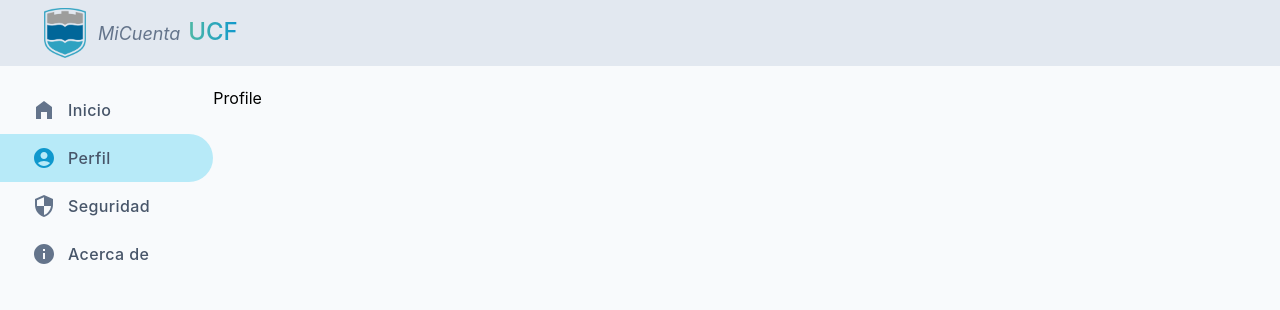
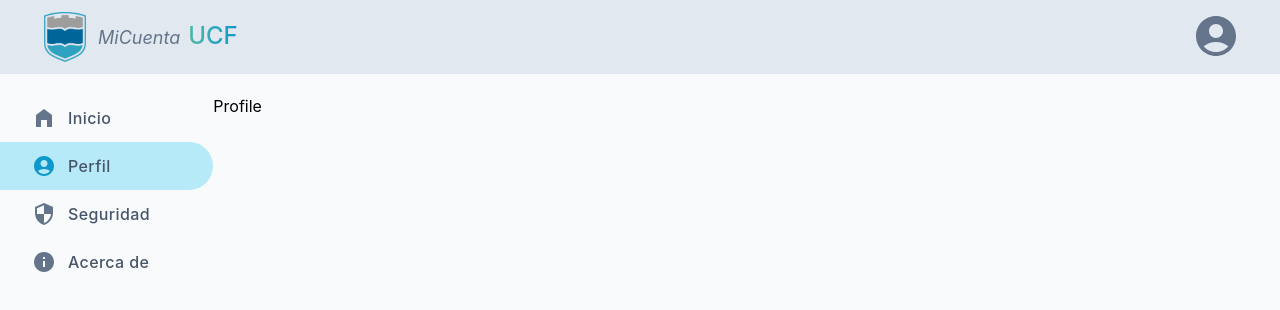
Before and after one commit to rcmarc/micuenta-react, a Next.js app in the folder apps/web/: page /profile in a window 1280 px wide. Shown: the top 310 px of the page. Built offline with nearby package versions, Linux system fonts and the light colour scheme; no server answers.

Commit message:
added Avatar component to the TopBar

```diff
--- /dev/null
+++ b/apps/web/components/Avatar.jsx
@@ -0,0 +1,25 @@
+import { MdAccountCircle } from 'react-icons/md';
+import { useSession } from 'next-auth/react';
+
+function Avatar() {
+  const session = useSession();
+  let initials;
+
+  if (session.data) {
+    initials = session.data.user.name.split(' ')[1];
+    if (initials.length > 2) {
+      initials = initials.slice(0, 2);
+    }
+  }
+
+  if (initials) {
+    return (
+      <div className="bg-accent-200 h-min rounded-full py-3 px-2 font-semibold tracking-widest">
+        <p className="text-xl">{initials}</p>
+      </div>
+    );
+  }
+  return <MdAccountCircle className="text-5xl text-slate-500" />;
+}
+
+export default Avatar;
--- a/apps/web/components/TopBar.jsx
+++ b/apps/web/components/TopBar.jsx
@@ -1,13 +1,14 @@
+import Avatar from './Avatar';
 import Logo from './Logo';
 import LogoText from './LogoText';
 
 function TopBar() {
   return (
-    <div className="flex bg-slate-200 px-10">
+    <div className="flex bg-slate-200 px-10 py-1">
       <div className="py-2">
         <Logo size={50} />
       </div>
-      <div className="flex py-4">
+      <div className="mr-auto flex py-4">
         <div className="pt-1">
           <p className="text-foreground-light px-2 text-lg italic">MiCuenta</p>
         </div>
@@ -15,6 +16,9 @@ function TopBar() {
           <LogoText size={'2xl'} />
         </div>
       </div>
+      <div className="mt-2">
+        <Avatar />
+      </div>
     </div>
   );
 }
```
